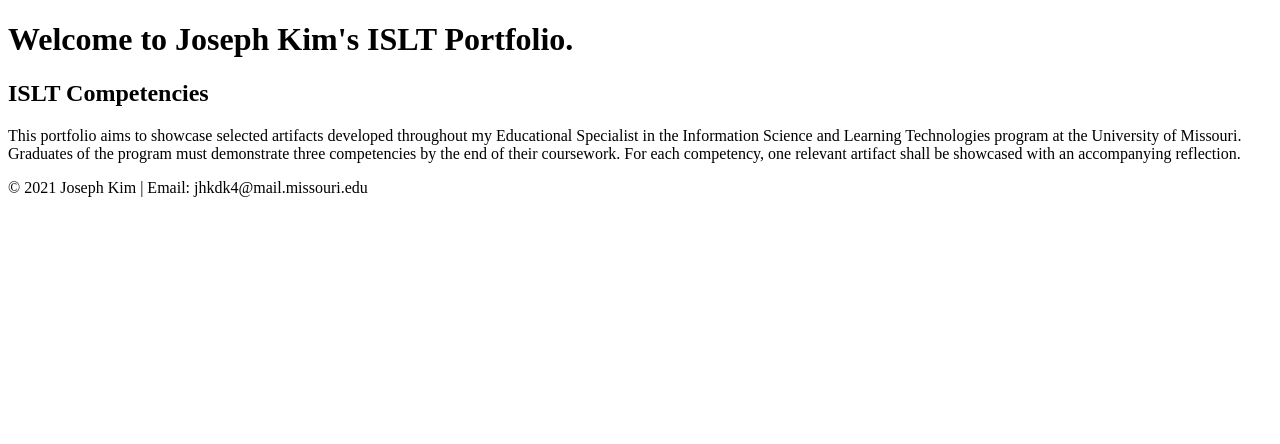
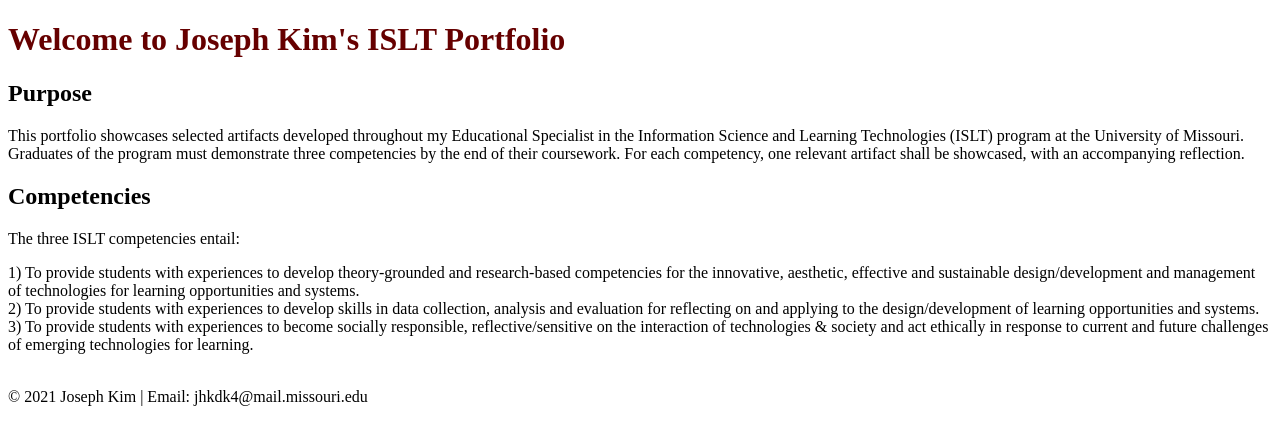
Before and after one commit to josephkim-portfolio/ltd, a plain HTML site: page islt_7355/index.html in a window 1280 px wide. Drawn offline with Linux system fonts and the light colour scheme.

Commit message:
Add files via upload

```diff
--- a/islt_7355/index.html
+++ b/islt_7355/index.html
@@ -6,21 +6,29 @@
                <link rel="stylesheet" href="style.css">
 </head>
 <body>
-    <h1 class="h1style"></h1>
     <header>
-        <h1>Welcome to Joseph Kim's ISLT Portfolio.</h1>
+        <h1 class="ChangeClassRed">Welcome to Joseph Kim's ISLT Portfolio</h1>
         <p></p>
     </header>
     <nav>
     </nav>
     <main>
         <section>
-            <h2>ISLT Competencies</h2>
-            <p>This portfolio aims to showcase selected artifacts developed throughout my Educational Specialist in the Information Science and Learning Technologies program at the University of Missouri. Graduates of the program must demonstrate three competencies by the end of their coursework. For each competency, one relevant artifact shall be showcased with an accompanying reflection.</p>
+            <h2>Purpose</h2>
+            <p>This portfolio showcases selected artifacts developed throughout my Educational Specialist in the Information Science and Learning Technologies (ISLT) program at the University of Missouri. Graduates of the program must demonstrate three competencies by the end of their coursework. For each competency, one relevant artifact shall be showcased, with an accompanying reflection.</p>
+        </section>
+        <section>
+            <h2>Competencies</h2>
+            <p>The three ISLT competencies entail:</p>
+            <p>
+                1) To provide students with experiences to develop theory-grounded and research-based competencies for the innovative, aesthetic, effective and sustainable design/development and management of technologies for learning opportunities and systems.<br />
+                2) To provide students with experiences to develop skills in data collection, analysis and evaluation for reflecting on and applying to the design/development of learning opportunities and systems.<br />
+                3) To provide students with experiences to become socially responsible, reflective/sensitive on the interaction of technologies & society and act ethically in response to current and future challenges of emerging technologies for learning.<br />
+            </p>
         </section>
     </main>
     <footer>
-        © 2021 Joseph Kim  |  Email: jhkdk4@mail.missouri.edu
+        <p><br />© 2021 Joseph Kim  |  Email: jhkdk4@mail.missouri.edu</p>
     </footer>
 </body>
 </html>
--- a/islt_7355/style.css
+++ b/islt_7355/style.css
@@ -1 +1 @@
-.h1style { color: #660000;}
+.ChangeClassRed {color: #660000;}
```
